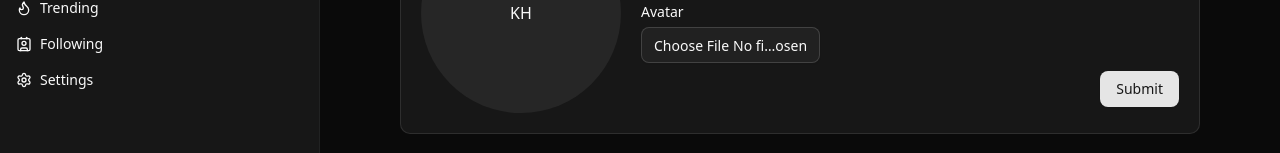
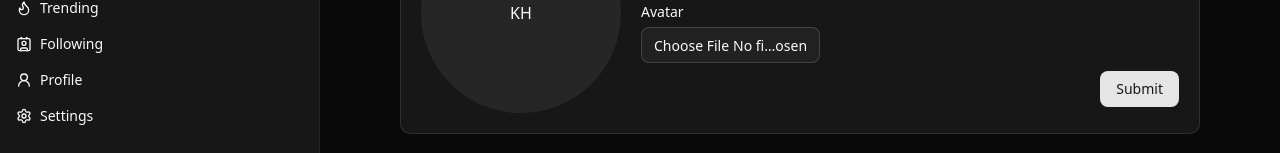
Before and after one commit to 0xKash/social-media-frontend, a React (Vite) app: page /settings in a window 1280 px wide. Shown: the part 148-301 px from the top of the page. Built offline with nearby package versions, Linux system fonts and the light colour scheme; no server answers.

Commit message:
feat: add profile item to sidebar

```diff
--- a/src/components/app/sidebar/sidebar.jsx
+++ b/src/components/app/sidebar/sidebar.jsx
@@ -22,7 +22,7 @@ export function AppSidebar({ name, githubBadge, avatar, ...props }) {
           <SidebarTitle />
         </SidebarHeader>
         <SidebarContent>
-          <SidebarMenuContent />
+          <SidebarMenuContent user={user} />
         </SidebarContent>
         <SidebarFooter>
           <NavUser user={user} isLoading={isLoading} />
--- a/src/components/sidebar/sidebarMenuContent.jsx
+++ b/src/components/sidebar/sidebarMenuContent.jsx
@@ -7,8 +7,9 @@ import {
   SidebarMenuButton,
   SidebarGroupContent,
 } from "@/components/ui/sidebar";
-import { Home, Flame, Contact, Settings } from "lucide-react";
+import { Home, Flame, Contact, Settings, User2 } from "lucide-react";
 
+export function SidebarMenuContent({ user }) {
   const items = [
     {
       title: "Home",
@@ -25,7 +26,11 @@ const items = [
       url: "/home?following=true",
       icon: Contact,
     },
-
+    {
+      title: "Profile",
+      url: `/${user.username}`,
+      icon: User2,
+    },
     {
       title: "Settings",
       url: "/settings",
@@ -33,7 +38,6 @@ const items = [
     },
   ];
 
-export function SidebarMenuContent() {
   return (
     <SidebarGroup>
       <SidebarGroupLabel>Application</SidebarGroupLabel>
```
Lines whose indentation alone changed are shown as unchanged.
